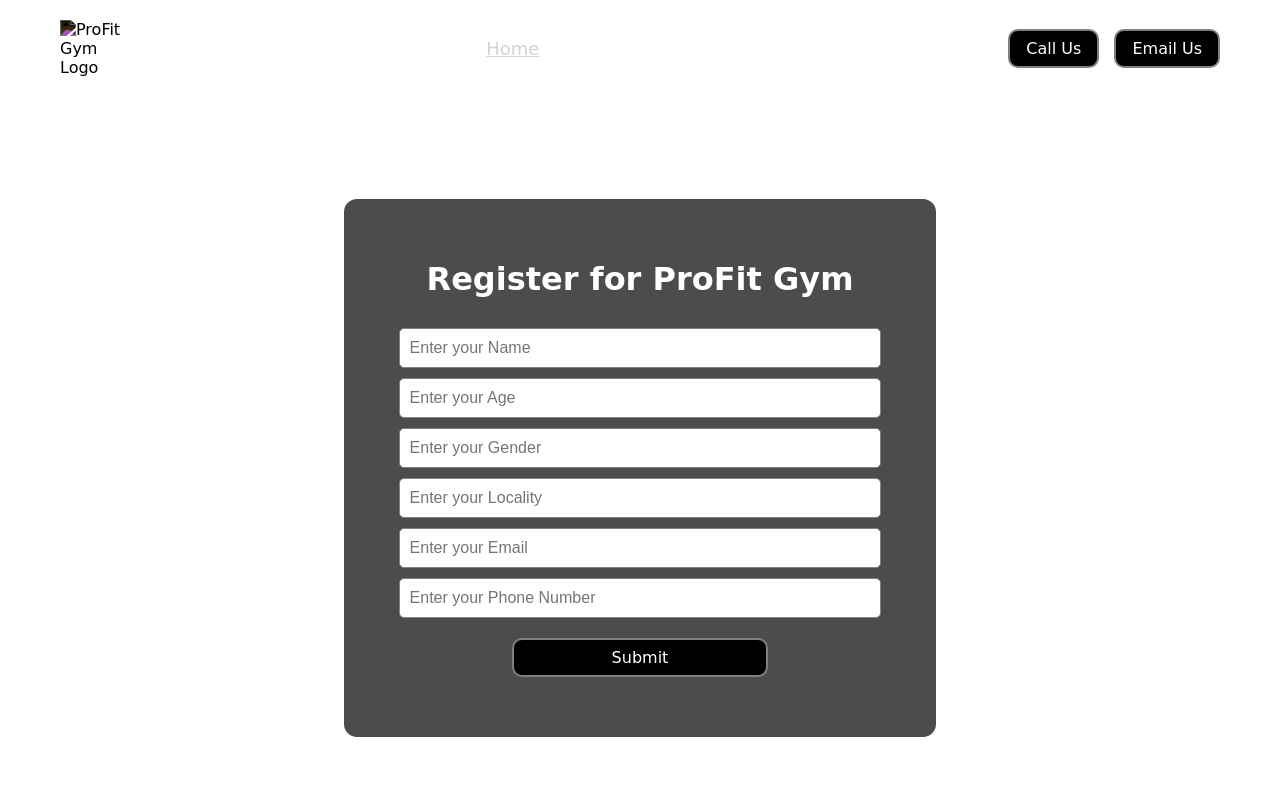
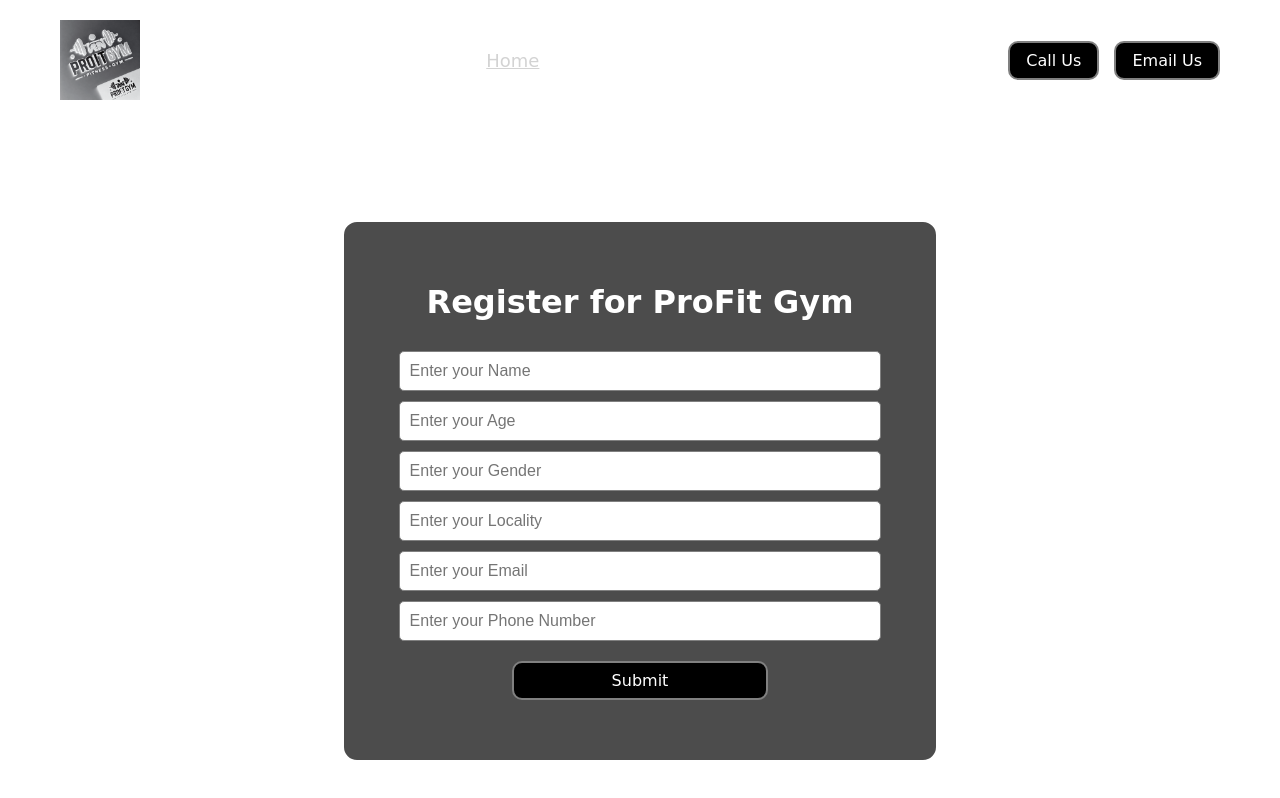
Before and after one commit to TEJA-MAKIREDDY/ProFit-Gym-Website, a plain HTML site: page index.html in a window 1280 px wide. Drawn offline with Linux system fonts and the light colour scheme; a web font is replaced by a local one.

Commit message:
Update index.html

```diff
--- a/index.html
+++ b/index.html
@@ -119,7 +119,7 @@
     <header class="header">
         <!-- Logo Section -->
         <div class="logo">
-            <img src="gym-logo.png" alt="ProFit Gym Logo">
+            <img src="gym logo.png" alt="ProFit Gym Logo">
             <span>ProFit Gym</span>
         </div>
 
```
